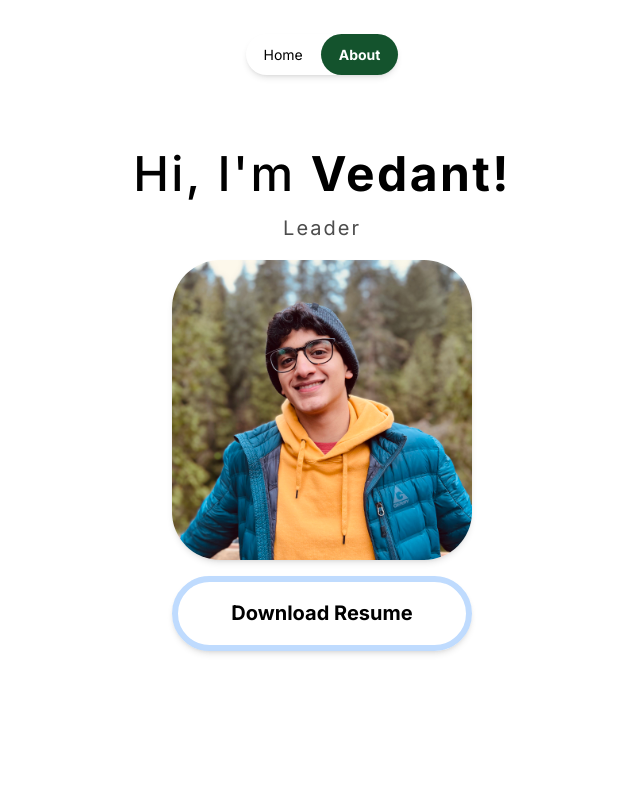
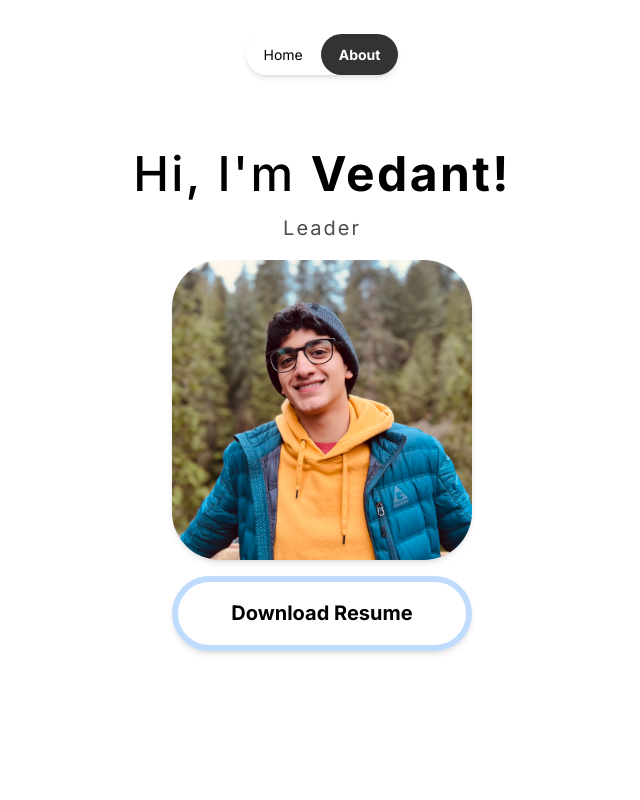
Before and after one commit to vedantgrover/VedantsPortfolio, a Next.js app: page / in a window 1280 px wide. Shown: the top 800 px of the page, without its empty margins (318-958 px from the left). Built offline with nearby package versions, Linux system fonts and the light colour scheme.

Commit message:
Changes selection highlight color to be gray instead of green

```diff
--- a/app/components/navbar/CollapsableNavbarItem.tsx
+++ b/app/components/navbar/CollapsableNavbarItem.tsx
@@ -33,7 +33,7 @@ const CollapsableNavbarItem = memo(
         whileTap={{ scale: 0.95 }}
         className={`mb-[20px] flex items-center w-min p-4 rounded-3xl ${
           selected
-            ? "bg-green-900 font-bold text-white"
+            ? "bg-[#333333] dark:bg-white dark:text-black font-bold text-white"
             : "bg-white dark:bg-zinc-700 font-normal text-black dark:text-zinc-100"
         }`}
       >
--- a/app/components/navbar/NavbarItem.tsx
+++ b/app/components/navbar/NavbarItem.tsx
@@ -18,7 +18,7 @@ const NavbarItem = memo(({ selected, title, link }: NavbarItemProps) => {
         {selected && (
           <motion.div
             layoutId="activeBackground"
-            className="absolute inset-0 bg-green-900 rounded-[96px] z-0"
+            className="absolute inset-0 bg-[#333333] dark:bg-white rounded-[96px] z-0"
             initial={false}
             transition={{ type: "spring", stiffness: 300, damping: 30 }}
           />
@@ -30,7 +30,7 @@ const NavbarItem = memo(({ selected, title, link }: NavbarItemProps) => {
           }}
           className={`${
             selected
-              ? "text-white font-bold"
+              ? "text-white dark:text-black font-bold"
               : "text-black dark:text-zinc-100 font-normal"
           } relative z-10 text-[14px]`}
         >
```
